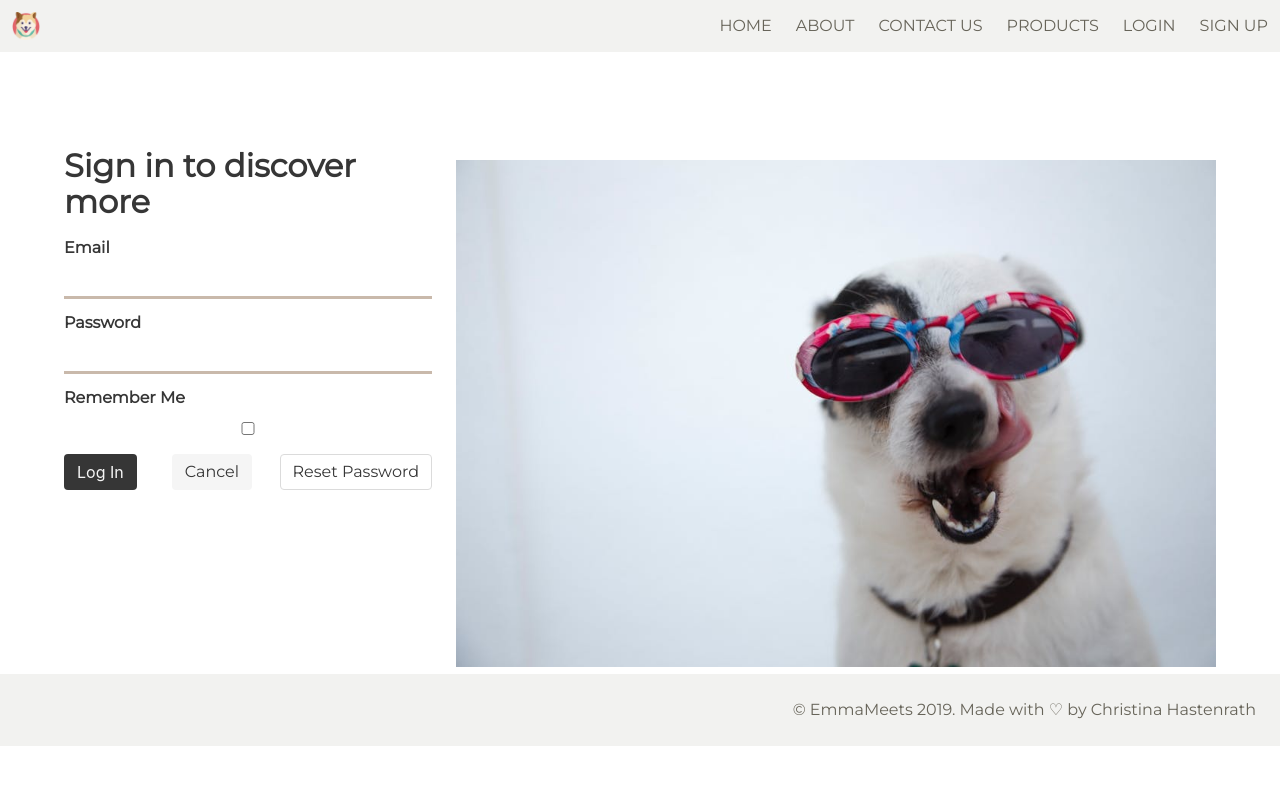
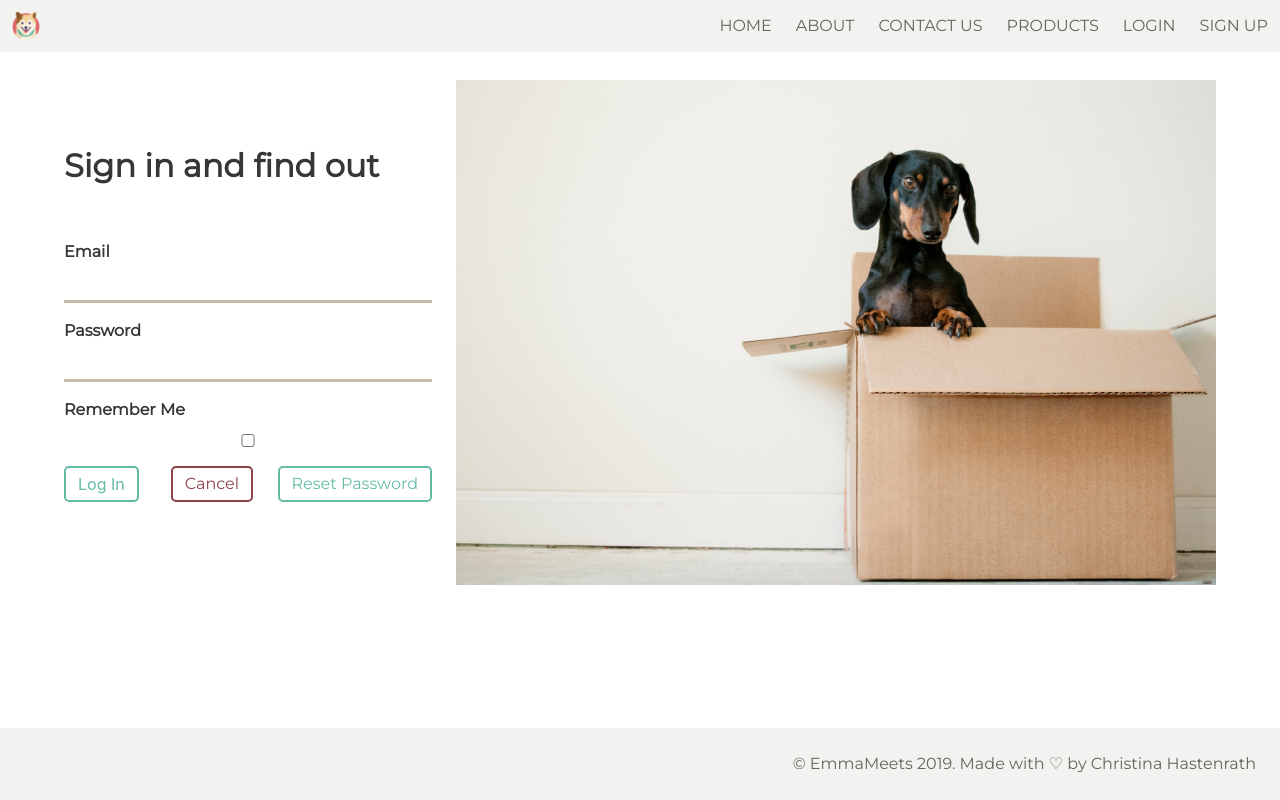
Before and after one commit to ch264/emma_meets, a Flask app: page /login in a window 1280 px wide. Run offline with Flask 2, Linux system fonts and the light colour scheme; some libraries are stand-ins or nearby versions; some web fonts are replaced.

Commit message:
added form styling

```diff
--- a/app.py
+++ b/app.py
@@ -483,13 +483,14 @@ def edit_review(review_id=None):
 def save_to_profile(product_id=None):
   user = g.user._get_current_object()
   # user = models.User.get(g.user.id)
-  product = models.Product.get(models.Product.id == product_id)
-  print(user.id)
-  models.Saved.create(
-    user=user.id,
-    product=product_id)
+  if product_id != None:
+    product = models.Product.get(models.Product.id == product_id)
+    print(user.id)
+    models.Saved.create(
+      user=user.id,
+      product=product_id)
+    return redirect(url_for('profile', username=user.username))
   return redirect(url_for('profile', username=user.username))
-  # return redirect(url_for('product'))
 
 
 @app.route('/remove/<product_id>', methods=['GET', 'DELETE'])
--- a/static/styles.css
+++ b/static/styles.css
@@ -58,18 +58,34 @@ input {
   padding: 6px;
 }
 
+/* imgages */
+/* img {
+  width: 100%;
+  height: 100vh;
+  padding: 0em;
+} */
+
 /* buttons  */
 button, .submitting {
   border: 2px solid #64bba6;
   border-radius: 5px;
   background-color: white;
-  color: #676459;
+  /* color: #676459; */
+  color: #64bba6;
   cursor: pointer;
 }
 .submitting:hover {
   border: 2px solid #64bba6;
   background-color: #64bba6;
   color: white;
+}
+
+.cancel {
+  border: 2px solid #8e4246;
+  border-radius: 5px;
+  background-color: white;
+  color: #8e4246;
+  cursor: pointer;
 }
 
 .cancel:hover {
@@ -105,10 +121,15 @@ button, .submitting {
   height: 100%;
 }
 
-
+/* footer */
 .footer {
+  position: fixed;
   padding: 1.5rem;
   background-color: #f2f2f0;
+  left: 0;
+  bottom: 0;
+  width: 100%;
+
 }
 
 
@@ -184,22 +205,30 @@ img.div.container.section-two {
   background-color: #F7FBFE;
 }
 
-
+/* FORMS */
+label {
+  margin-top: 1em;
+}
 
 /* signup page */
 .signupForm {
   padding-top: 100px;
 }
-/* loogin page */
 
+
+/* login page */
 .loginForm {
   padding-top: 10em;
 }
+
 .loginimg img {
   height: 100%;
   width: 100%;
-  padding-top: 10em;
+  padding-top: 5em;
 }
+
+
+
 
 /* reset password */
 .reset-token {
@@ -219,6 +248,10 @@ img.div.container.section-two {
 .about-me {
   padding-top: 2em;
 }
+
+/* figure.image.is-32x32 {
+  margin: 0em;
+} */
 
 /* product page */
 
@@ -298,6 +331,9 @@ div.product-line {
 h1.contact {
   padding-bottom: 20em;
 }
+
+
+
 /* images on landing page */
 
 .rotateInDownLeft {
--- a/templates/login.html
+++ b/templates/login.html
@@ -6,7 +6,7 @@
   <div class="container">
     <div class="columns">
       <div class="column is-one-third loginForm">
-          <h1>Sign in to discover more</h1>
+          <h1>Sign in and find out</h1><br>
           <form method="POST" action="">
             {{ form.hidden_tag() }}
 
@@ -16,13 +16,13 @@
 
             <div class="columns">
               <div class="column">
-                <button type="submit" class="button is-dark">Log In</button>
+                <button type="submit" class="button submitting">Log In</button>
               </div>
               <div class="column">
-                <a href="{{ url_for('index') }}" class="button is-light">Cancel</a>
+                <a href="{{ url_for('index') }}" class="button cancel">Cancel</a>
               </div>
               <div class="column">
-                <a href="{{ url_for('reset_request') }}" class="button">Reset Password</a>
+                <a href="{{ url_for('reset_request') }}" class="button submitting ">Reset Password</a>
               </div>
             </div>
           </form>
@@ -37,7 +37,7 @@
           {% endwith %}
       </div>
       <div class="column loginimg">
-        <img src="{{ url_for('static', filename='login.jpeg') }}">
+        <img src="{{ url_for('static', filename='login.jpg') }}">
       </div>
     </div>
   </div>
--- a/templates/profile.html
+++ b/templates/profile.html
@@ -1,7 +1,7 @@
 {% extends 'base.html' %}
 
 {% block content %}
-	<div class="container profile-container profileTitle ">
+	<div class="container profile-container profileTitle has-text-centered">
 		<div class="columns">
 			<!-- Profile Image -->
 			<div class="column">
@@ -24,7 +24,9 @@
 				<div class="columns info">
 					<div class="column">
 						<!-- <i class="fas fa-couch"></i> -->
-						<img src="{{ url_for('static', filename='dog-house.png') }}"
+						<!-- <figure class="image is-32x32"> -->
+						<img class="image is-32x32 is-centered" src="{{ url_for('static', filename='dog-house.png') }}">
+						<!-- </figure> -->
 						<p><span class="location meets">I live in: {{ user.location }} </small></span></p>
 						<i class="fas fa-hotdog"></i>
 						<p><span class="fav_snack meets"><small>fav_snack: {{ user.fav_snack }}</small></span></p>
```
Also changed, not shown: emma.db, static/dog-house.png, static/login.jpeg (deleted), static/login.jpg (added).
